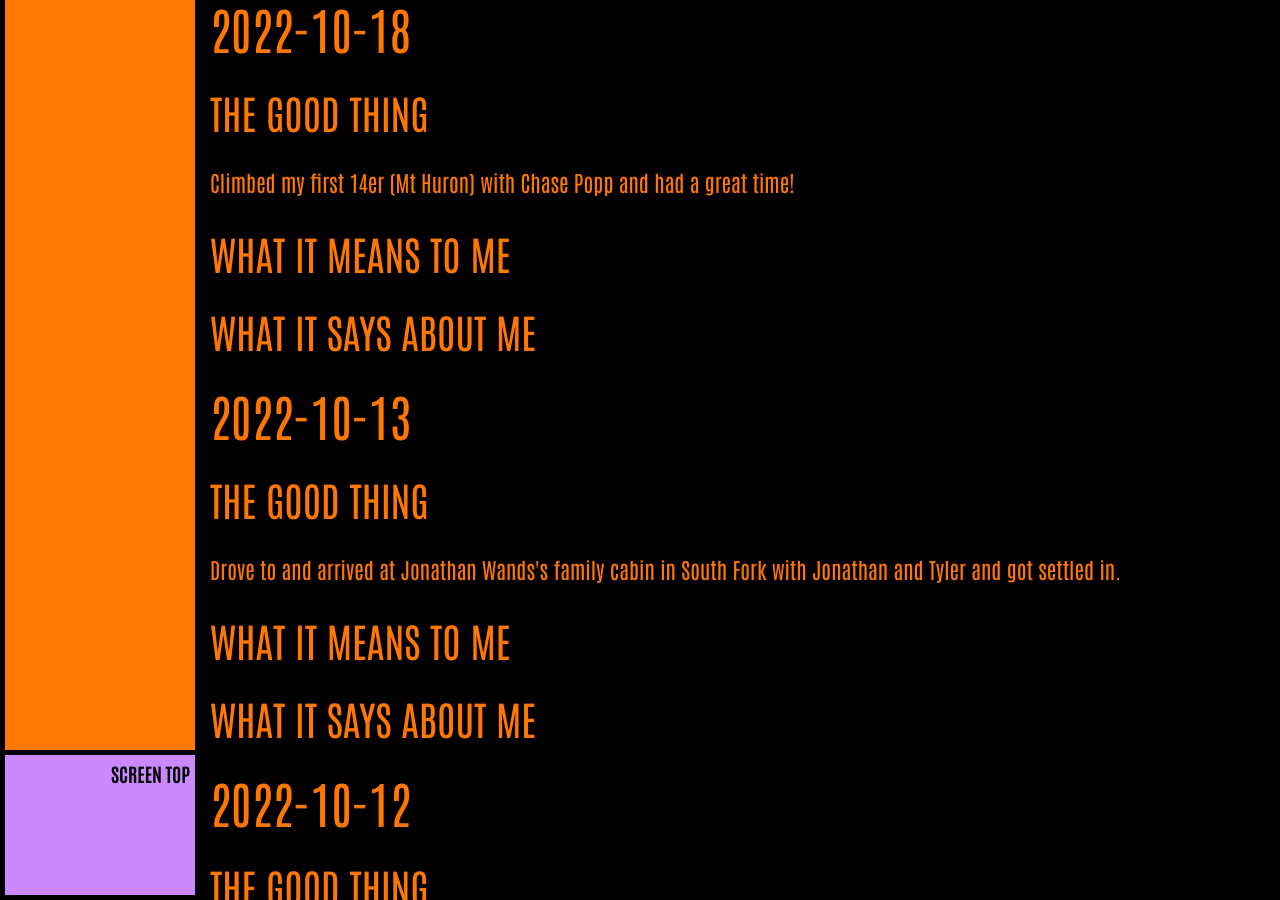
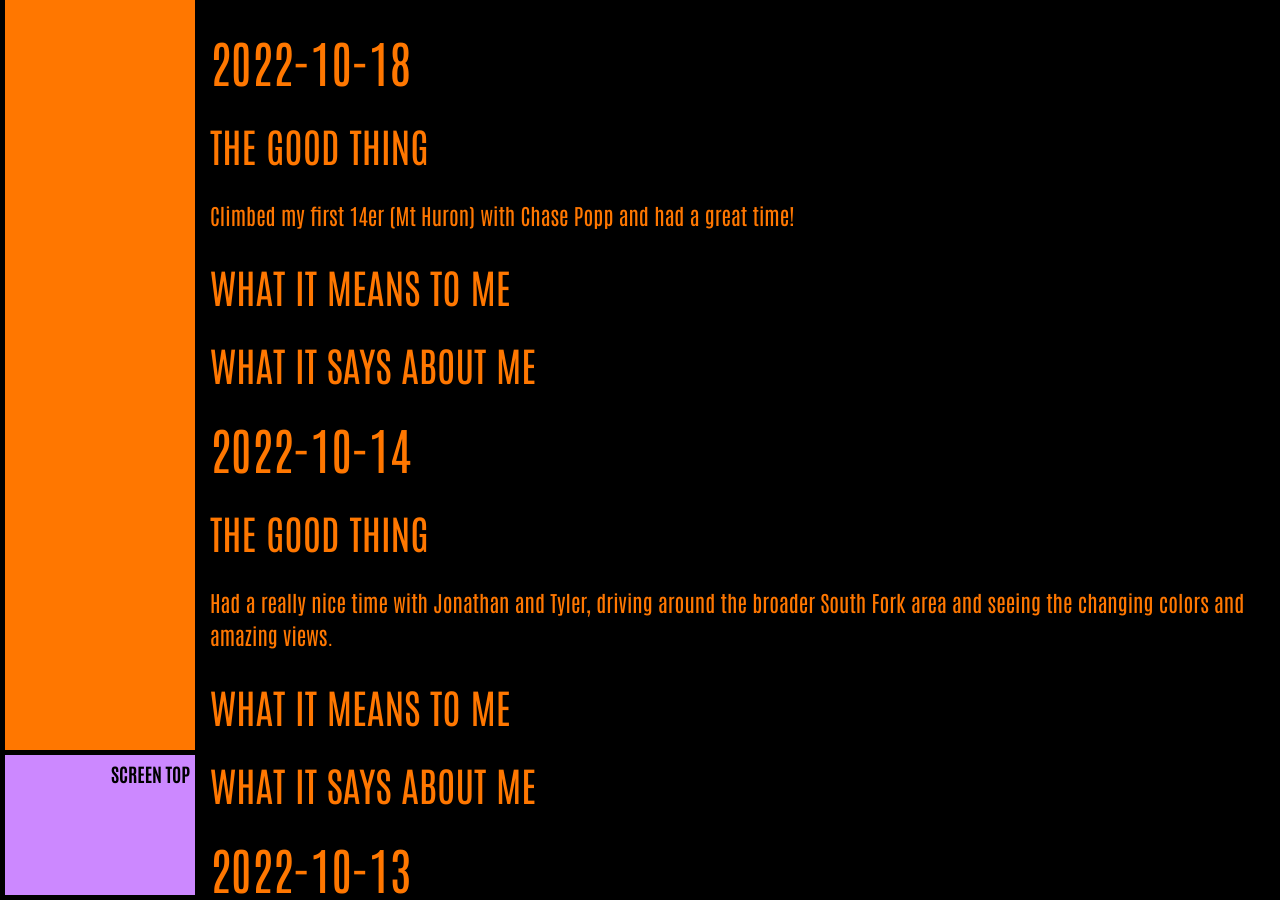
Before and after one commit to ArthurZey/arthurzey.github.io, a Jekyll site: the page built from _pages/one-good-thing.md, in a window 1280 px wide and 900 px high, scrolled down 6898 px. Built offline with Jekyll 4.4.1, drawn with Linux system fonts in a browser that asks for light colours; some of the changed text lies outside the part shown.

Commit message:
added stub for 2022-10-14

```diff
--- a/_pages/one-good-thing.md
+++ b/_pages/one-good-thing.md
@@ -22,6 +22,15 @@ Climbed my first 14er (Mt Huron) with Chase Popp and had a great time!
 
 
 
+## 2022-10-14
+### The Good Thing
+Had a really nice time with Jonathan and Tyler, driving around the broader South Fork area and seeing the changing colors and amazing views.
+### What It Means to Me
+
+### What It Says about Me
+
+
+
 ## 2022-10-13
 ### The Good Thing
 Drove to and arrived at Jonathan Wands's family cabin in South Fork with Jonathan and Tyler and got settled in.
```
Also changed, not shown: other parts of _pages/one-good-thing.md (+1 -1 lines).
